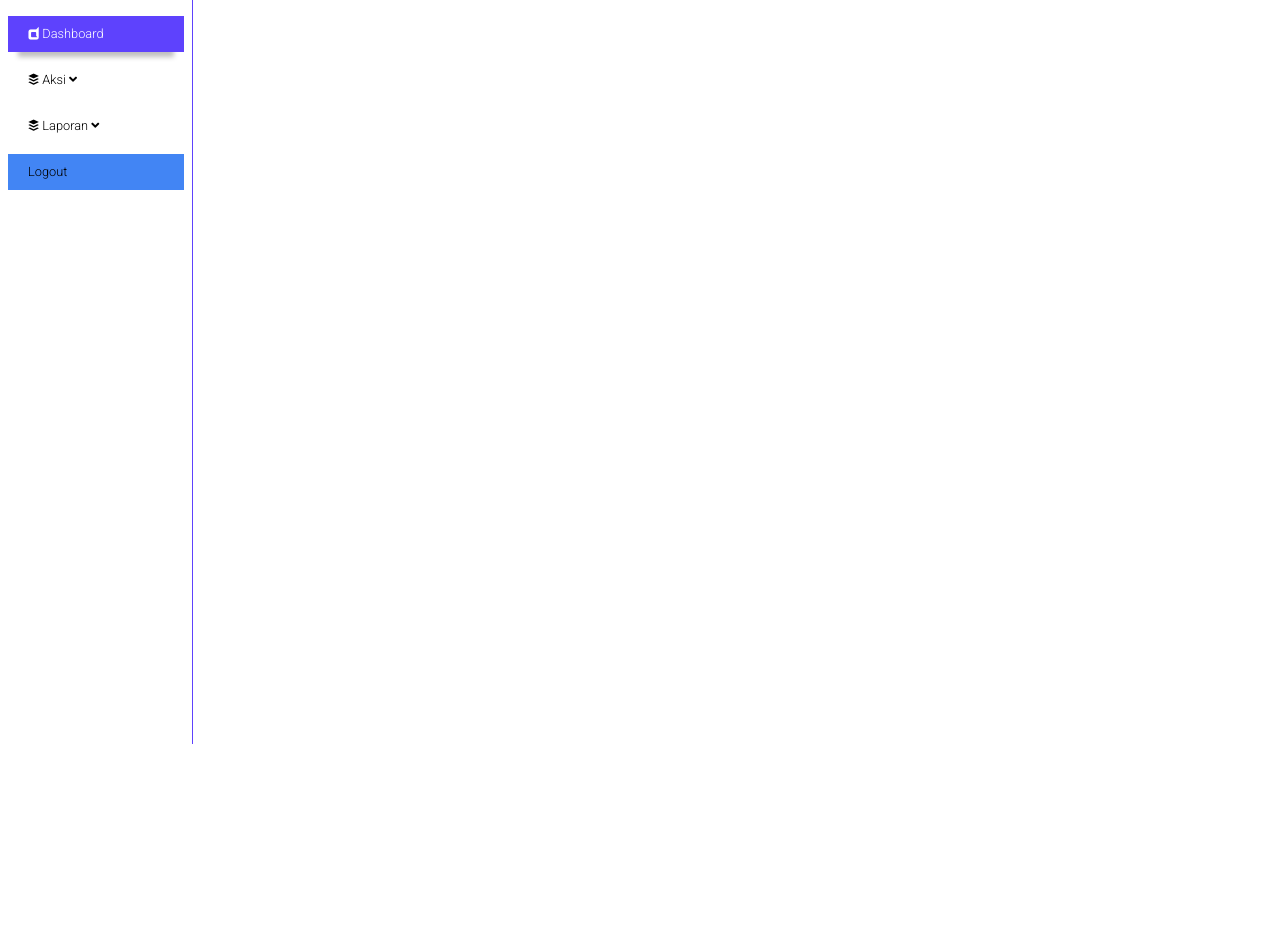
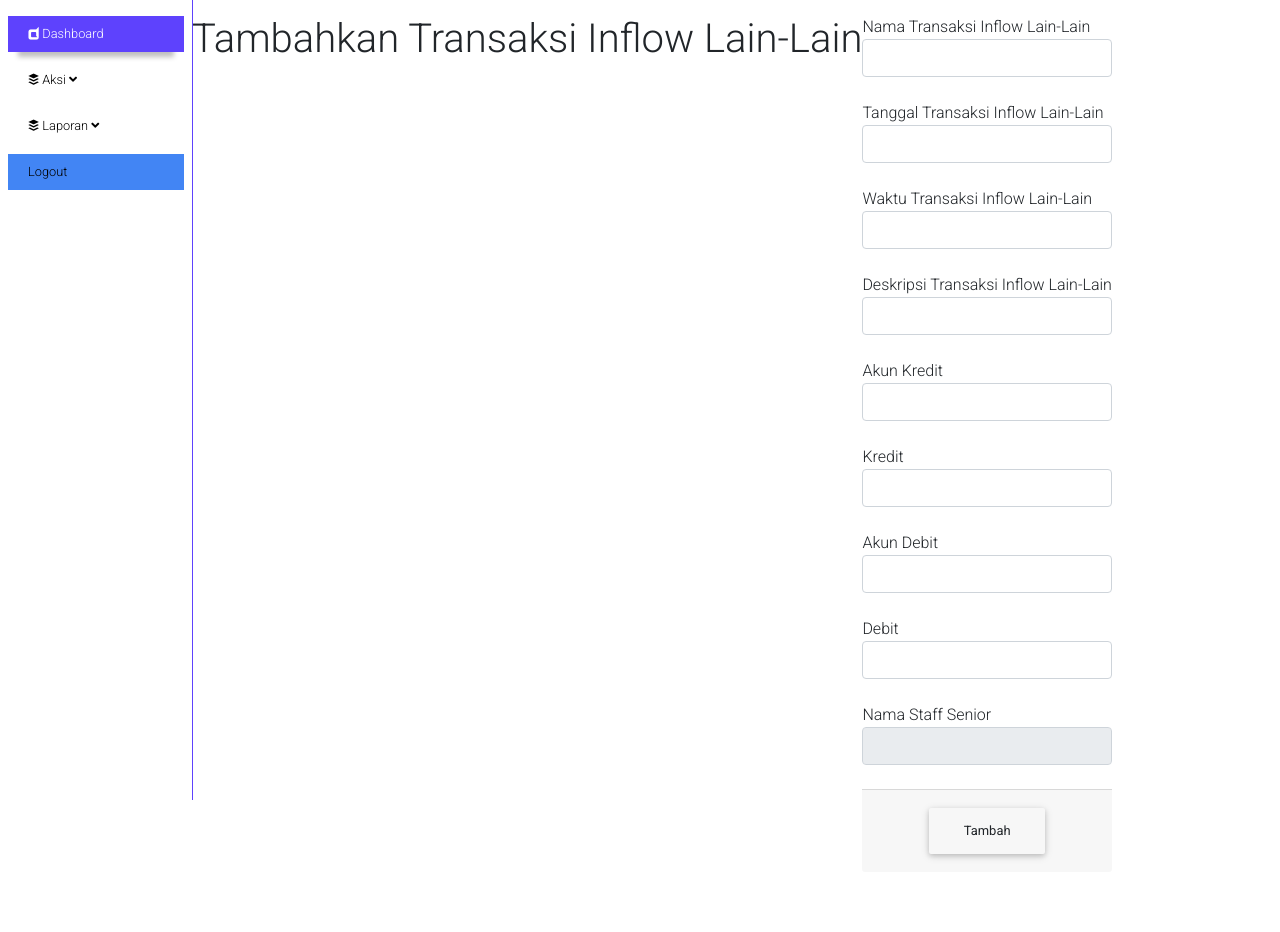
Before and after one commit to katokta/Food-Taker, a PHP site: page /Food-Taker/admin/miscinflow.php in a window 1280 px wide. Shown: the part 56-988 px from the top of the page. Before the commit the page ends 800 px from the top, so only its background shows below. Run offline with PHP 8.4, Linux system fonts and the light colour scheme; the visitor is signed in with stand-in values (Sample User, id 1); data that the repository does not hold is empty; some libraries are stand-ins or nearby versions.

Commit message:
Update miscinflow.php

```diff
--- a/admin/miscinflow.php
+++ b/admin/miscinflow.php
@@ -33,6 +33,76 @@ include("../config/db_connect.php");
       <div class="container-fluid m-0 p-0">
         <div class="row m-0 p-0">
           <div class="col-lg-12 m-0 p-2 text-center text-md-left text-lg-left"></div>
+          <h1>Tambahkan Transaksi Inflow Lain-Lain</h1>
+            <form method="POST" action="addstaff.php" enctype="multipart/form-data">
+                        <form>
+                        <div class="form-label-group">
+                            <div class="name">Nama Transaksi Inflow Lain-Lain</div>
+                            <div class="value">
+                                <input class="form-control" type="text" name="namamiscinflow">
+                            </div>
+                        </div>
+                        <br>
+                        <div class="form-label-group">
+                            <div class="name">Tanggal Transaksi Inflow Lain-Lain</div>
+                            <div class="value">
+                                <input class="form-control" type="text" name="tanggalmiscinflow">
+                            </div>
+                        </div>
+                        <br>
+                        <div class="form-label-group">
+                            <div class="name">Waktu Transaksi Inflow Lain-Lain</div>
+                            <div class="value">
+                                <input class="form-control" type="text" name="waktumiscinflow">
+                            </div>
+                        </div>
+                        <br>
+                        <div class="form-label-group">
+                            <div class="name">Deskripsi Transaksi Inflow Lain-Lain</div>
+                            <div class="value">
+                            <input class="form-control" type="text" name="descmiscinflow">
+                            </div>
+                        </div>
+                        <br>
+                        <div class="form-label-group">
+                            <div class="name">Akun Kredit</div>
+                            <div class="value">
+                            <input class="form-control" type="text" name="akunkreditmiscinflow">
+                            </div>
+                        </div>
+                        <br>
+                        <div class="form-label-group">
+                            <div class="name">Kredit</div>
+                            <div class="value">
+                            <input class="form-control" type="text" name="creditmiscinflow">
+                            </div>
+                        </div>
+                        <br>
+                        <div class="form-label-group">
+                            <div class="name">Akun Debit</div>
+                            <div class="value">
+                            <input class="form-control" type="text" name="akundebitmiscinflow">
+                            </div>
+                        </div>
+                        <br>
+                        <div class="form-label-group">
+                            <div class="name">Debit</div>
+                            <div class="value">
+                            <input class="form-control" type="text" name="debitmiscinflow">
+                            </div>
+                        </div>
+                        <br>
+                        <div class="form-label-group">
+                            <div class="name">Nama Staff Senior</div>
+                            <div class="value">
+                                <input class="form-control" type="text" name="staffname" readonly value=<?php echo htmlspecialchars($name[0]);?>>
+                            </div>
+                        </div>
+                        <br>
+                        <div class="card-footer" style="text-align: center;">
+                            <button class="btn btn--radius-2 btn--blue-2" type="submit">Tambah</button>
+                        </div>
+                     </form>
         </div>
       </div>
     </div>
```
